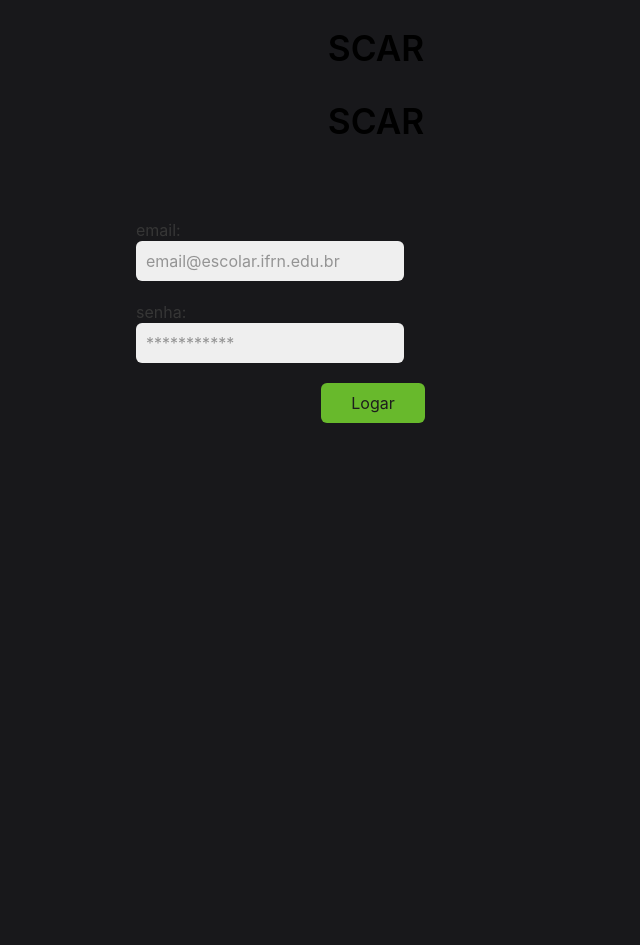
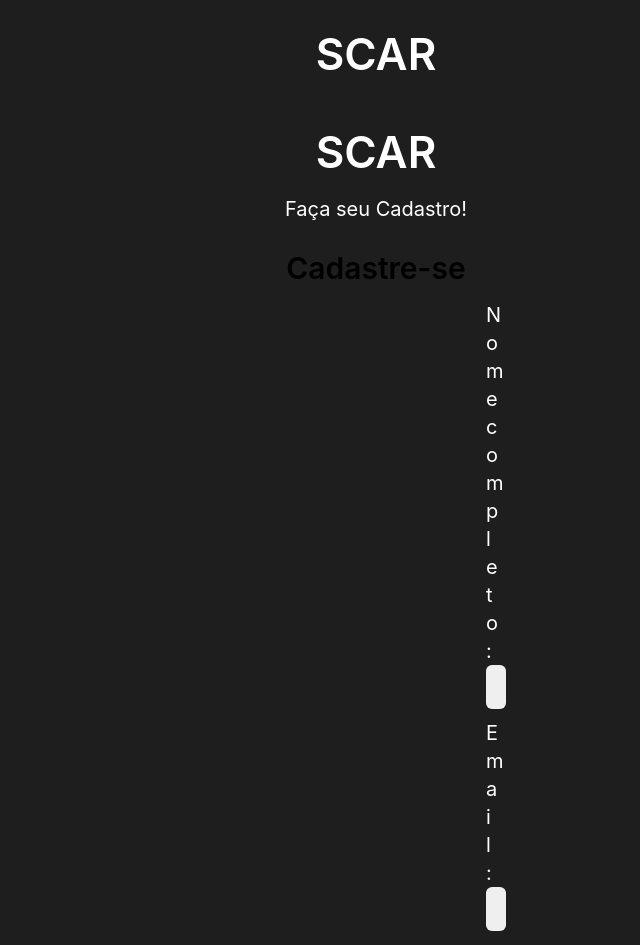
Before and after one commit to RelampagoMarquin/scar, a React (Create React App) app in the folder scarproject/: page / in a window 1280 px wide. Shown: the top 945 px of the page, without its empty margins (264-904 px from the left). Before the commit the page ends 800 px from the top, so only its background shows below. Built offline with nearby package versions, Linux system fonts and the light colour scheme.

Commit message:
feat: TelaDeCadastro

```diff
--- a/scarproject/src/App.js
+++ b/scarproject/src/App.js
@@ -1,11 +1,13 @@
 import './App.css';
-import FormLogin from './FormLogin';
+import FormCadastro from './FormCadastro';
+/* import FormLogin from './FormLogin'; */
 
 function App() {
   return (
     <div className="App">
       <h1>SCAR</h1>
-      <FormLogin/>
+      <FormCadastro />
+      {/* <FormLogin/> */}
     </div>
   );
 }
--- /dev/null
+++ b/scarproject/src/FormCadastro.css
@@ -0,0 +1,35 @@
+*{
+    margin: 0;
+    padding: 0;
+    box-sizing: border-box;
+}
+:root{
+    font-size: 62.5%;
+}
+/* Estilos: */
+body{
+    max-width: 100vw;
+    background-color: #1E1E1E;
+    color: white;
+    font-size: 2rem;
+}
+main{
+    display: flex;
+    justify-content: center;
+    flex-direction: column;
+}
+h1{
+    color: white;
+}
+form{
+    display: flex;
+    margin: 0 740px;
+    flex-direction: column;
+    text-align: left;
+}
+form *{
+    width: 100%;
+}
+button{
+    background-color: green;
+}
--- /dev/null
+++ b/scarproject/src/FormCadastro.js
@@ -0,0 +1,60 @@
+import React, { Component } from "react";
+import './FormCadastro.css';
+
+class FormCadastro extends Component {
+
+    constructor(props) {
+
+        super(props)
+
+        this.state = {
+
+            nome_completo: '',
+            email: '',
+            senha: ''
+
+        }
+
+    }
+    render() {
+
+        // const {email} = this.state;
+        // const {senha} = this.state
+
+        const handleSubmit = () => {
+
+            //e.preventDefault();
+
+        };
+
+
+        return (
+            <main>
+                <div><h1>SCAR</h1>
+                    <p>Faça seu Cadastro!</p>
+                    <h2>Cadastre-se</h2>
+                </div>
+
+                <form onSubmit={handleSubmit}>
+                    <label>
+                        <p>Nome completo:</p>
+                        <input name="nome_completo" type="text" placeholder="Nome completo" />
+                    </label>
+                    <label>
+                        <p>Email:</p>
+                        <input name="email" type='text' placeholder="email@escolar.ifrn.edu.br" />
+                    </label>
+                    <label>
+                        <p>Senha:</p>
+                        <input name="senha" type='text' placeholder="***********" />
+                    </label>
+                    <button type="submit">Cadastrar</button>
+
+                </form>
+                <a>Já possui uma conta? Logue já!</a>
+            </main>
+        )
+    }
+}
+
+export default FormCadastro
--- a/scarproject/src/FormLogin.css
+++ b/scarproject/src/FormLogin.css
@@ -7,7 +7,6 @@ body{
     max-width: 100vw;
     background-color: #18181B;
 }
-
 form{
     max-width: 600px;
     margin: 0 auto;
@@ -21,10 +20,7 @@ input,select, textarea, .radios,.checks{
 button{
     background-color: #68B92C;
 }
-
-
 .radios label, .checks label {
-
     margin-right: 20px;
 }
 label{
--- a/scarproject/src/FormLogin.js
+++ b/scarproject/src/FormLogin.js
@@ -30,13 +30,14 @@ class FormLogin extends Component {
         return(
             <section>
                 <h1>SCAR</h1>
+                <p>Faça seu login</p>
                 <form onSubmit={handleSubmit}>
                         <label>
-                            <p>email:</p>
+                            <p>Email:</p>
                             <input name="email" type='text' placeholder="email@escolar.ifrn.edu.br"/>
                         </label>
                         <label>
-                            <p>senha:</p>
+                            <p>Senha:</p>
                             <input name="senha" type='text' placeholder="***********"/>
                         </label>
                     <button type="submit">Logar</button>
```
Also changed, not shown: 1 other file (tests, documents, lock files or other folders).
